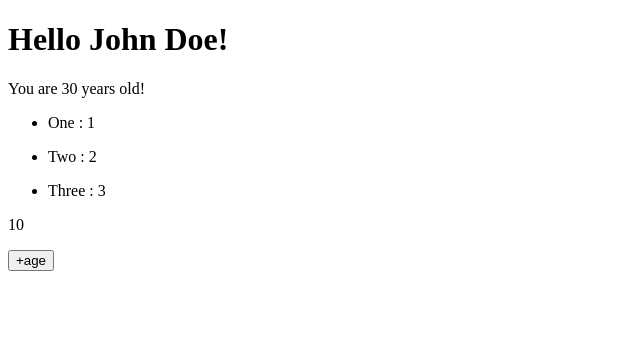
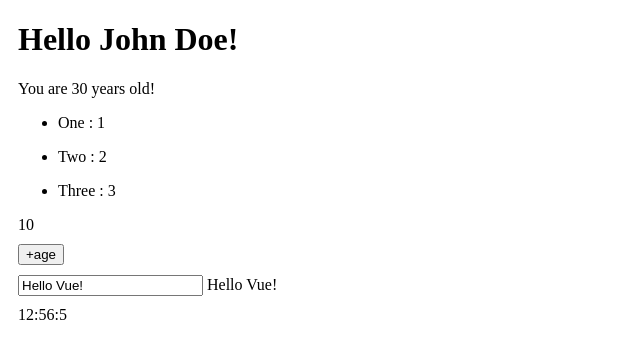
Before and after one commit to itsgg/hello-vue, a Vue app: page /#/ in a window 1280 px wide. Shown: the top 358 px of the page, without its empty margins (0-640 px from the left). Built offline with nearby package versions, Linux system fonts and the light colour scheme.

Commit message:
Added computed property

```diff
--- a/src/components/Welcome.vue
+++ b/src/components/Welcome.vue
@@ -1,12 +1,31 @@
 <template>
   <div>
+    <div class="container">
       <h1>Hello {{ student.name }}!</h1>
       <p>You are {{ student.age }} years old!</p>
+    </div>
+
+    <div class="container">
       <ul v-for="item in items" :key="item.name">
         <li>{{ item.name }} : {{ item.quantity }}</li>
       </ul>
-    <p>{{ seconds }}</p>
+    </div>
+
+    <div class="container">
+      {{ seconds }}
+    </div>
+
+    <div class="container">
       <button @click="incrementAge">+age</button>
+    </div>
+
+    <div class="container">
+      <input type="text" v-model="message" /> {{ message }}
+    </div>
+
+    <div class="container">
+      {{ timeCounter }}
+    </div>
   </div>
 </template>
 
@@ -24,8 +43,15 @@ export default {
       Vue.set(this.student, 'age', this.student.age + 1);
     },
   },
+  computed: {
+    timeCounter() {
+      const today = new Date();
+      return `${today.getHours()}:${today.getMinutes()}:${today.getSeconds()}`;
+    },
+  },
   data() {
     return {
+      message: 'Hello Vue!',
       student: {
         name: 'John Doe',
         age: 30,
@@ -49,3 +75,9 @@ export default {
   },
 };
 </script>
+
+<style scoped>
+.container {
+  margin: 10px;
+}
+</style>
```
Lines whose indentation alone changed are shown as unchanged.
